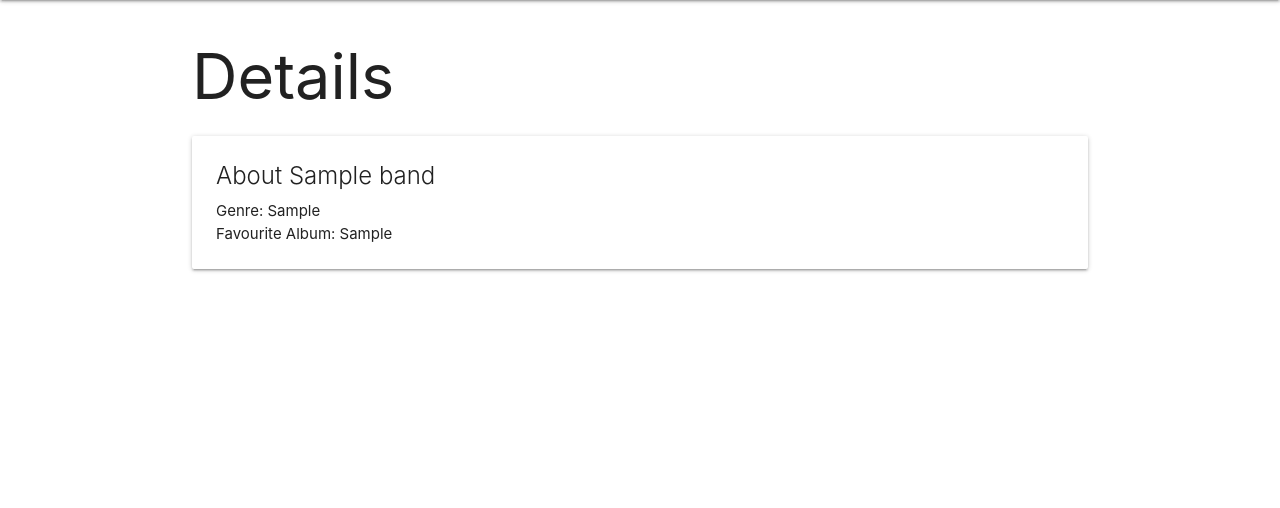
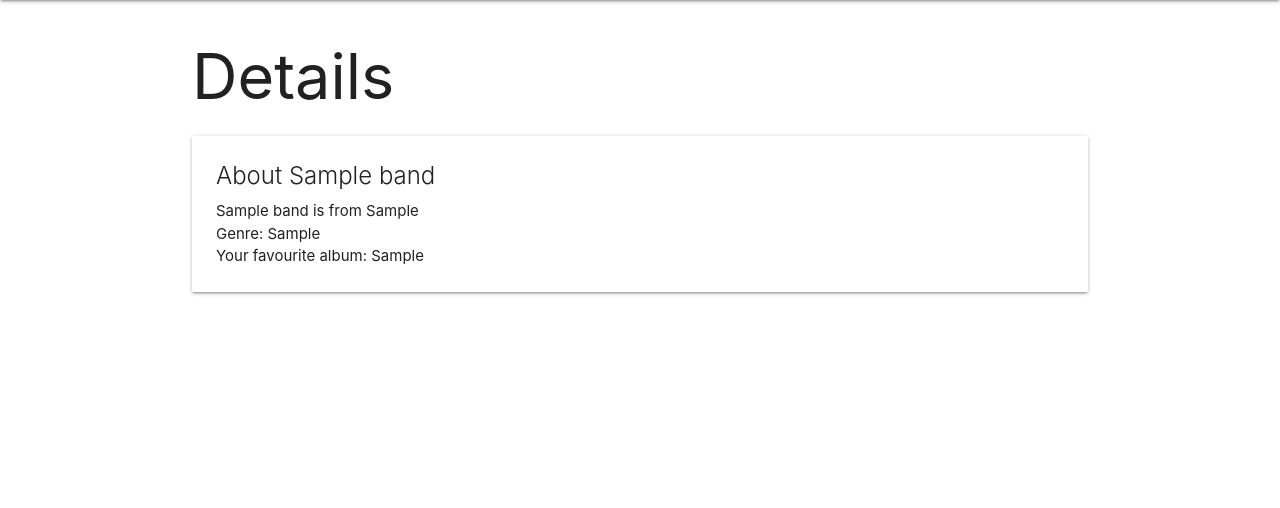
Before and after one commit to bearcodes870/heavymetalcollector, a Django app: page /bands/1/ in a window 1280 px wide. Shown: the part 64-572 px from the top of the page. Run offline with Django 3.2, Linux system fonts and the light colour scheme; tables that the repository leaves empty hold one stand-in row (values such as "Sample post").

Commit message:
refactored views to reflect new model

```diff
--- a/main_app/templates/bands/detail.html
+++ b/main_app/templates/bands/detail.html
@@ -6,8 +6,9 @@
 <div class="card">
   <div class="card-content">
     <span class="card-title">About {{ band.name }}</span>
+    <p>{{ band.name }} is from {{ band.hometown }}</p>
     <p>Genre: {{ band.genre }}</p>
-    <p>Favourite Album: {{ band.favealbum }}</p>
+    <p>Your favourite album: {{ band.favealbum }}</p>
   </div>
 </div>
 
--- a/main_app/templates/bands/index.html
+++ b/main_app/templates/bands/index.html
@@ -9,6 +9,7 @@
   <a href="{% url 'detail' band.id %}">
     <div class="card-content">
       <span class="card-title">{{ band.name }}</span>
+      <p>from {{ band.hometown }}</p>
       <p>Genre: {{ band.genre }}</p>
       <p>Favourite album by {{ band.name }}: {{ band.favealbum }}</p>
     </div>
```
